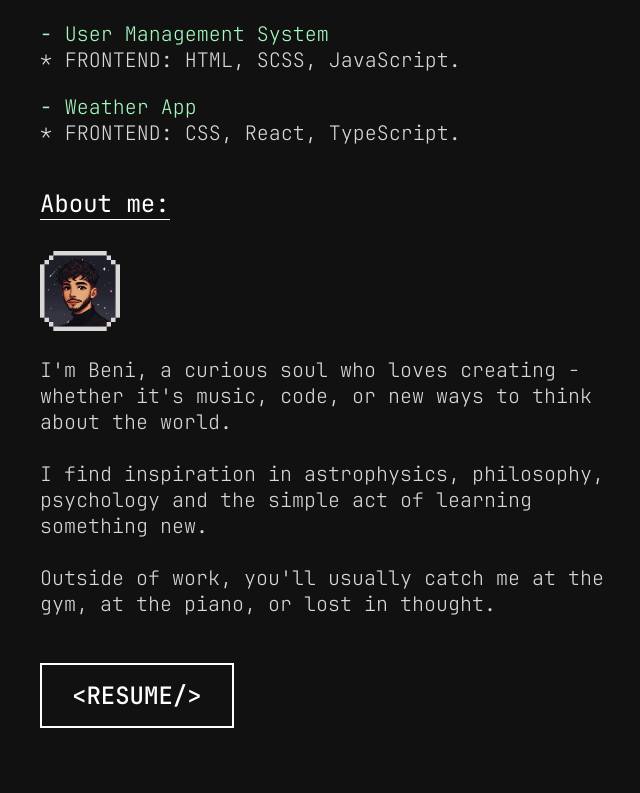
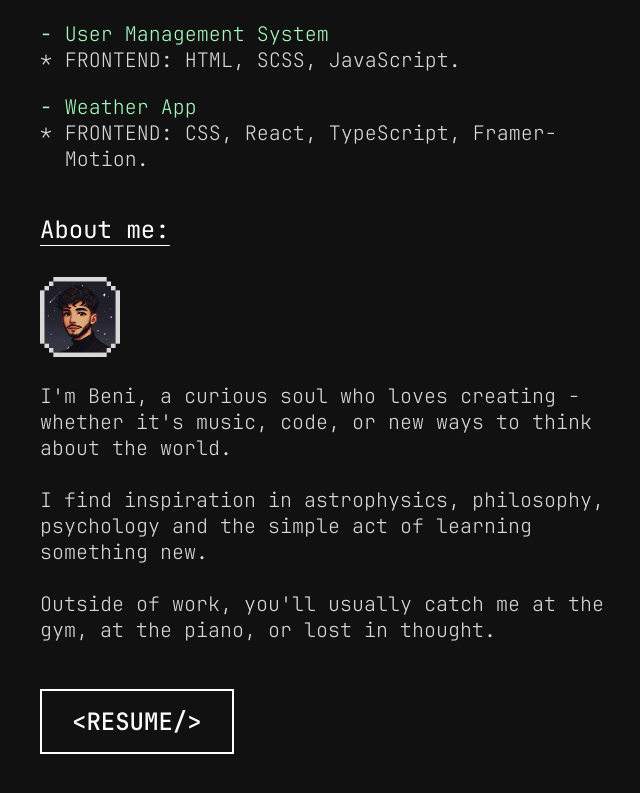
Before and after one commit to benijaichenco/portfolio, a React (Vite) app: page / in a window 1280 px wide. Shown: the part 790-1583 px from the top of the page, without its empty margins (300-940 px from the left). Built offline with nearby package versions, Linux system fonts and the light colour scheme.

Commit message:
add framer motion to weather app tech stack

```diff
--- a/src/App.jsx
+++ b/src/App.jsx
@@ -103,7 +103,7 @@ function App() {
           </div>
           <div className="project-wrapper">
             <p className="text">*</p>
-            <p className="text">FRONTEND: CSS, React, TypeScript.</p>
+            <p className="text">FRONTEND: CSS, React, TypeScript, Framer-Motion.</p>
           </div>
           <br />
           <br />
```
